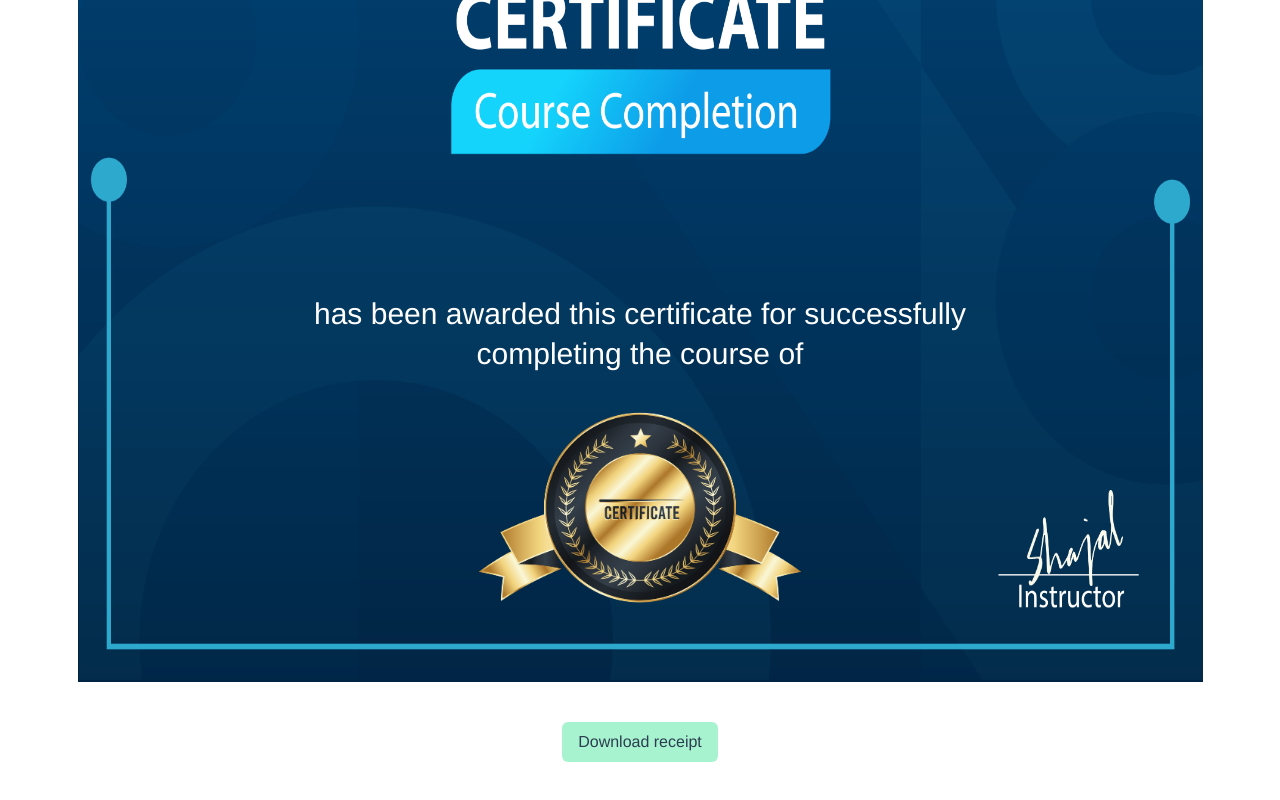
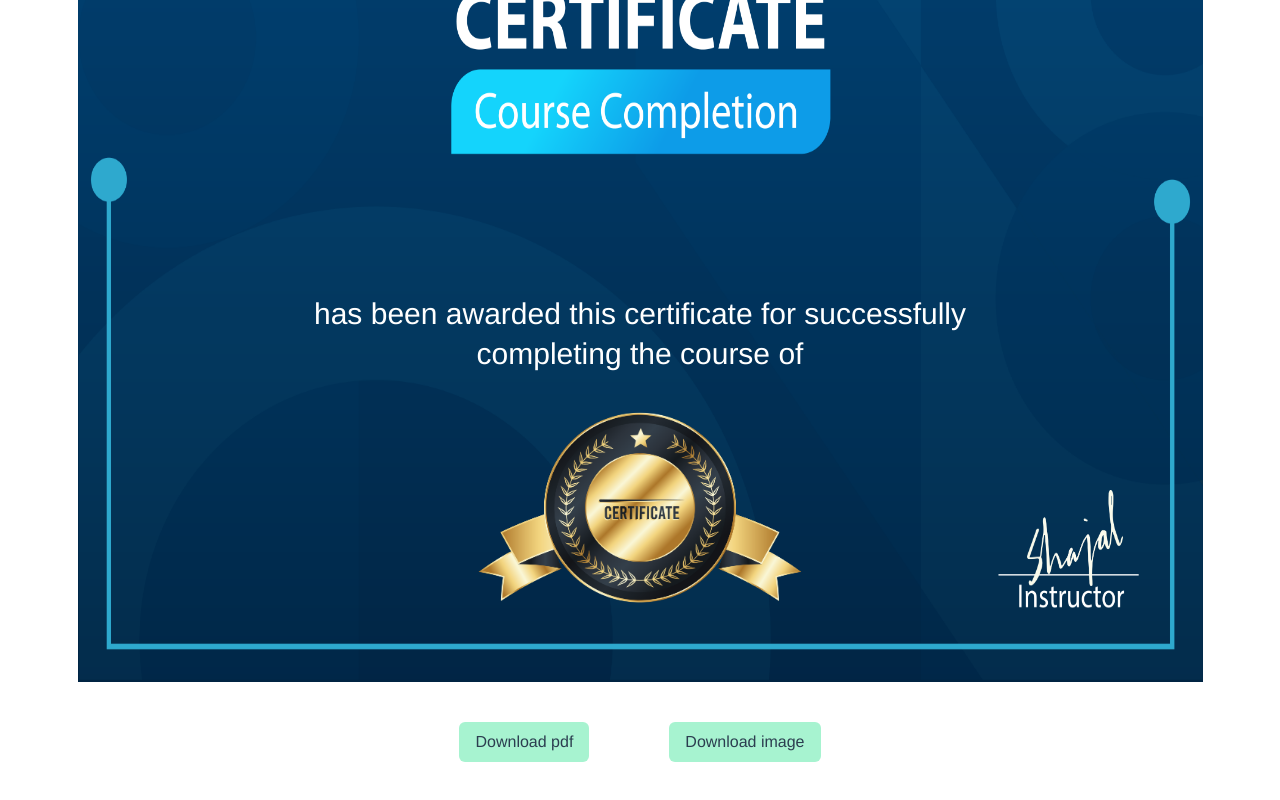
Before and after one commit to TahsinTushita/tecognize_training_erp, a Vue app in the folder training_frontend/: page /certificate in a window 1280 px wide. Shown: the part 619-1419 px from the top of the page. Built offline with nearby package versions, Linux system fonts and the light colour scheme; no server answers.

Commit message:
Added download image option for certificates

```diff
--- a/training_frontend/package.json
+++ b/training_frontend/package.json
@@ -11,6 +11,8 @@
     "autoprefixer": "^9",
     "axios": "^0.24.0",
     "core-js": "^3.6.5",
+    "dom-to-image-more": "^2.9.5",
+    "file-saver": "^1.3.3",
     "html2canvas": "^1.3.3",
     "jspdf": "^2.4.0",
     "moment": "^2.29.1",
--- a/training_frontend/src/views/Course/Certificate.vue
+++ b/training_frontend/src/views/Course/Certificate.vue
@@ -121,12 +121,34 @@
       </div>
     </div>
   </div>
-  <button
-    class="px-4 py-2 rounded-md bg-green bg-green-200 hover:bg-green-300 my-10"
-    @click="downloadReceipt"
-  >
-    Download receipt
-  </button>
+  <div class="flex items-center justify-center gap-20">
+    <button
+      class="
+        px-4
+        py-2
+        rounded-md
+        bg-green bg-green-200
+        hover:bg-green-300
+        my-10
+      "
+      @click="downloadReceipt"
+    >
+      Download pdf
+    </button>
+    <button
+      class="
+        px-4
+        py-2
+        rounded-md
+        bg-green bg-green-200
+        hover:bg-green-300
+        my-10
+      "
+      @click="downloadImage"
+    >
+      Download image
+    </button>
+  </div>
 </template>
 
 <script>
@@ -165,7 +187,6 @@ export default {
         height: doc.internal.pageSize.getHeight(),
       }).then((canvas) => {
         const img = canvas.toDataURL("image/png");
-
         doc.addImage(
           img,
           "PNG",
@@ -184,6 +205,40 @@ export default {
           new Date().toLocaleTimeString() +
           ".pdf";
         doc.save(filename);
+      });
+    },
+
+    saveImage(data, filename = "untitled.png") {
+      var a = document.createElement("a");
+      a.href = data;
+      a.download = filename;
+      document.body.appendChild(a);
+      a.click();
+    },
+
+    downloadImage() {
+      const doc = new jsPDF({
+        orientation: "l",
+        unit: "px",
+        format: "a4",
+        hotfixes: ["px_scaling"],
+      });
+      html2canvas(this.$refs.receiptContent, {
+        width: doc.internal.pageSize.getWidth(),
+        height: doc.internal.pageSize.getHeight(),
+      }).then((canvas) => {
+        const img = canvas.toDataURL("image/png");
+        this.saveImage(
+          img,
+          this.custName +
+            "_" +
+            this.courseNameShort +
+            "_" +
+            new Date().toLocaleDateString() +
+            "_" +
+            new Date().toLocaleTimeString() +
+            ".png"
+        );
       });
     },
   },
@@ -212,10 +267,24 @@ export default {
     courseNameShort() {
       if (this.courseName == "System Design Level 1") {
         this.courseNameShort = "Sys Design 1";
+      } else if (this.courseName == "System Design Level 2") {
+        this.courseNameShort = "Sys Design 2";
       } else if (
         this.courseName == "Cracking the Coding Interview with Leetcode"
       ) {
         this.courseNameShort = "Leetcode";
+      } else if (this.courseName == "Backend Engineering with Python") {
+        this.courseNameShort = "Python";
+      } else if (this.courseName == "Backend Engineering with Java") {
+        this.courseNameShort = "Java";
+      } else if (this.courseName == "Design Patterns with Python") {
+        this.courseNameShort = "Design Patterns";
+      } else if (this.courseName == "Linux Administration") {
+        this.courseNameShort = "Linux Admin";
+      } else if (this.courseName == "Python with Network Automation") {
+        this.courseNameShort = "Python";
+      } else if (this.courseName == "Leveraging Python") {
+        this.courseNameShort = "Python";
       } else {
         this.courseNameShort = this.courseName;
       }
```
Also changed, not shown: 1 other file (tests, documents, lock files or other folders).
